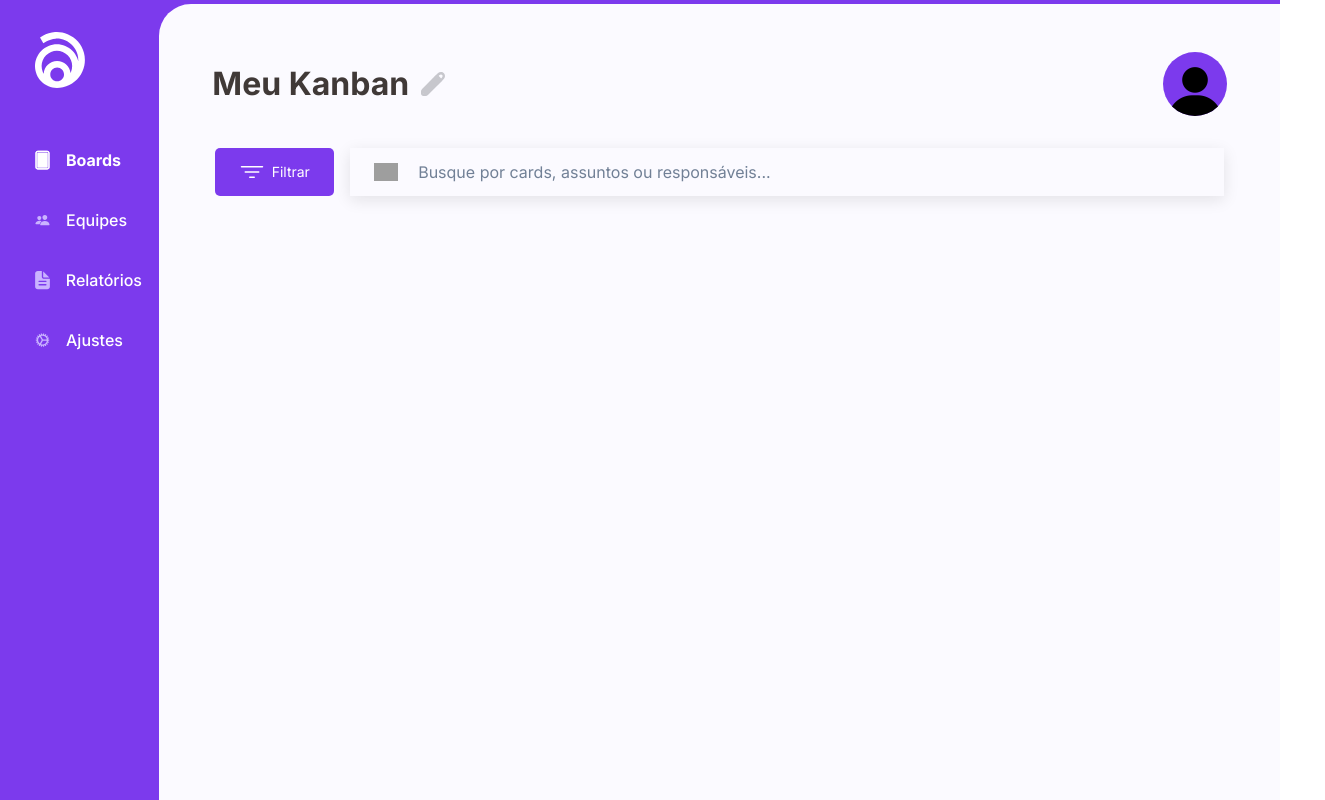
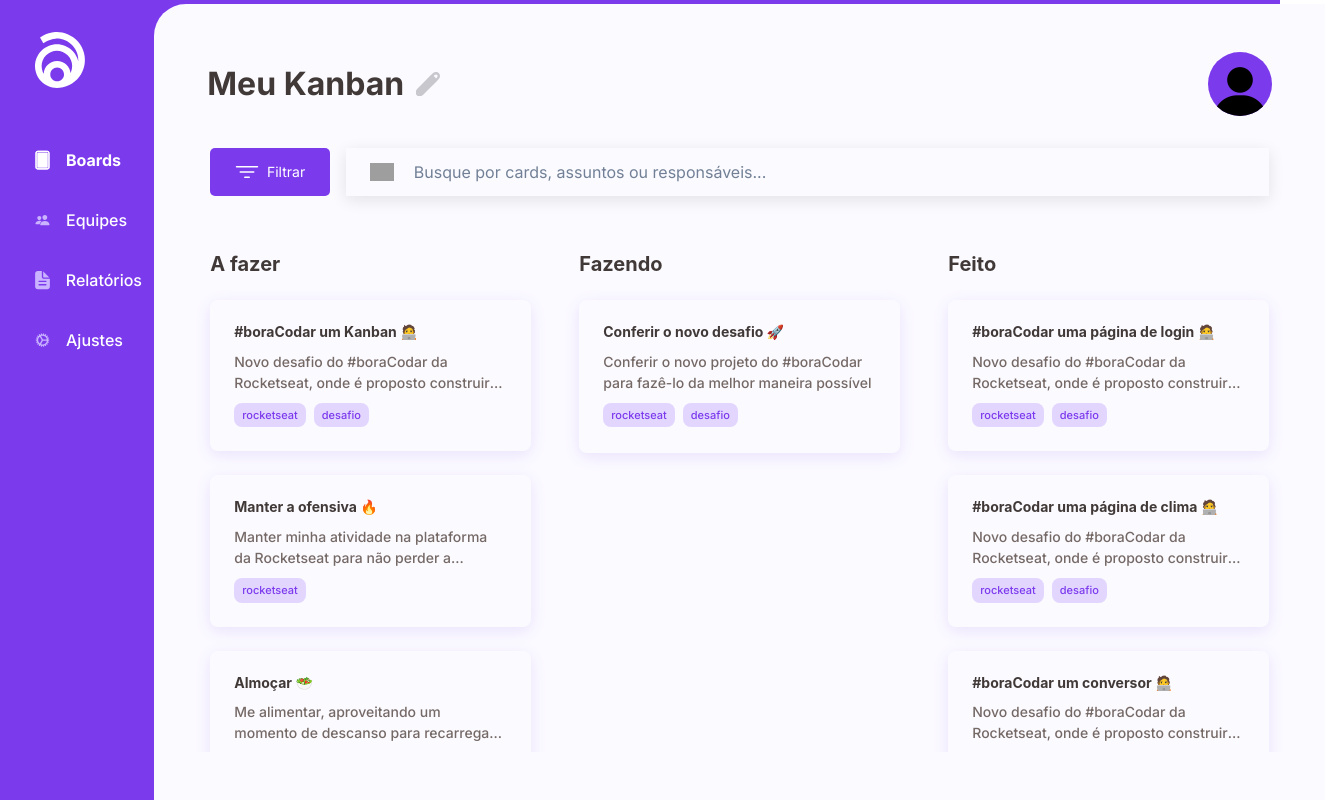
Before and after one commit to jairo-sousa/boracodar-submissions, a React (Vite) app: page / in a window 1280 px wide. Shown: the whole page, 1325 px wide, since content can reach past the window. Built offline with nearby package versions, Linux system fonts and the light colour scheme; grey boxes are pictures that could not be loaded.

Commit message:
feat: render Steps and Tasks Dynamically

```diff
--- a/src/components/Main/Kanban.tsx
+++ b/src/components/Main/Kanban.tsx
@@ -21,6 +21,19 @@ export function Kanban() {
 					display: "none",
 				},
 			}}
-		></Flex>
+		>
+			{SampleTasks.map((step, i) => (
+				<Flex as={KanbanStep} key={`${step.title} - ${i}`} title={step.title}>
+					{step.tasks?.map((task) => (
+						<Task
+							key={task.id}
+							title={task.title}
+							content={task.content}
+							tags={task.tags}
+						/>
+					))}
+				</Flex>
+			))}
+		</Flex>
 	);
 }
--- /dev/null
+++ b/src/utils/Main/SampleTasks.ts
@@ -0,0 +1,74 @@
+export const SampleTasks = [
+	{
+		title: "A fazer",
+		tasks: [
+			{
+				id: 1,
+				title: "#boraCodar um Kanban 🧑‍💻",
+				content:
+					"Novo desafio do #boraCodar da Rocketseat, onde é proposto construir um quadro de Kanban.",
+				tags: ["rocketseat", "desafio"],
+			},
+			{
+				id: 2,
+				title: "Manter a ofensiva 🔥",
+				content:
+					"Manter minha atividade na plataforma da Rocketseat para não perder a ofensiva",
+				tags: ["rocketseat"],
+			},
+			{
+				id: 3,
+				title: "Almoçar 🥗",
+				content:
+					"Me alimentar, aproveitando um momento de descanso para recarregar minhas energias durante o almoço",
+				tags: ["autocuidado"],
+			},
+		],
+	},
+	{
+		title: "Fazendo",
+		tasks: [
+			{
+				id: 1,
+				title: "Conferir o novo desafio 🚀",
+				content:
+					"Conferir o novo projeto do #boraCodar para fazê-lo da melhor maneira possível",
+				tags: ["rocketseat", "desafio"],
+			},
+		],
+	},
+
+	{
+		title: "Feito",
+		tasks: [
+			{
+				id: 1,
+				title: "#boraCodar uma página de login 🧑‍💻",
+				content:
+					"Novo desafio do #boraCodar da Rocketseat, onde é proposto construir um quadro de Kanban.",
+				tags: ["rocketseat", "desafio"],
+			},
+			{
+				id: 2,
+				title: "#boraCodar uma página de clima 🧑‍💻",
+				content:
+					"Novo desafio do #boraCodar da Rocketseat, onde é proposto construir um quadro de Kanban.",
+				tags: ["rocketseat", "desafio"],
+			},
+			{
+				id: 3,
+				title: "#boraCodar um conversor 🧑‍💻",
+				content:
+					"Novo desafio do #boraCodar da Rocketseat, onde é proposto construir um quadro de Kanban.",
+				tags: ["rocketseat", "desafio"],
+			},
+			{
+				id: 4,
+				title: "#boraCodar um dashboard 🧑‍💻",
+				content:
+					"Novo desafio do #boraCodar da Rocketseat, onde é proposto construir um quadro de Kanban.",
+				tags: ["rocketseat", "desafio"],
+			},
+		],
+	},
+];
```
